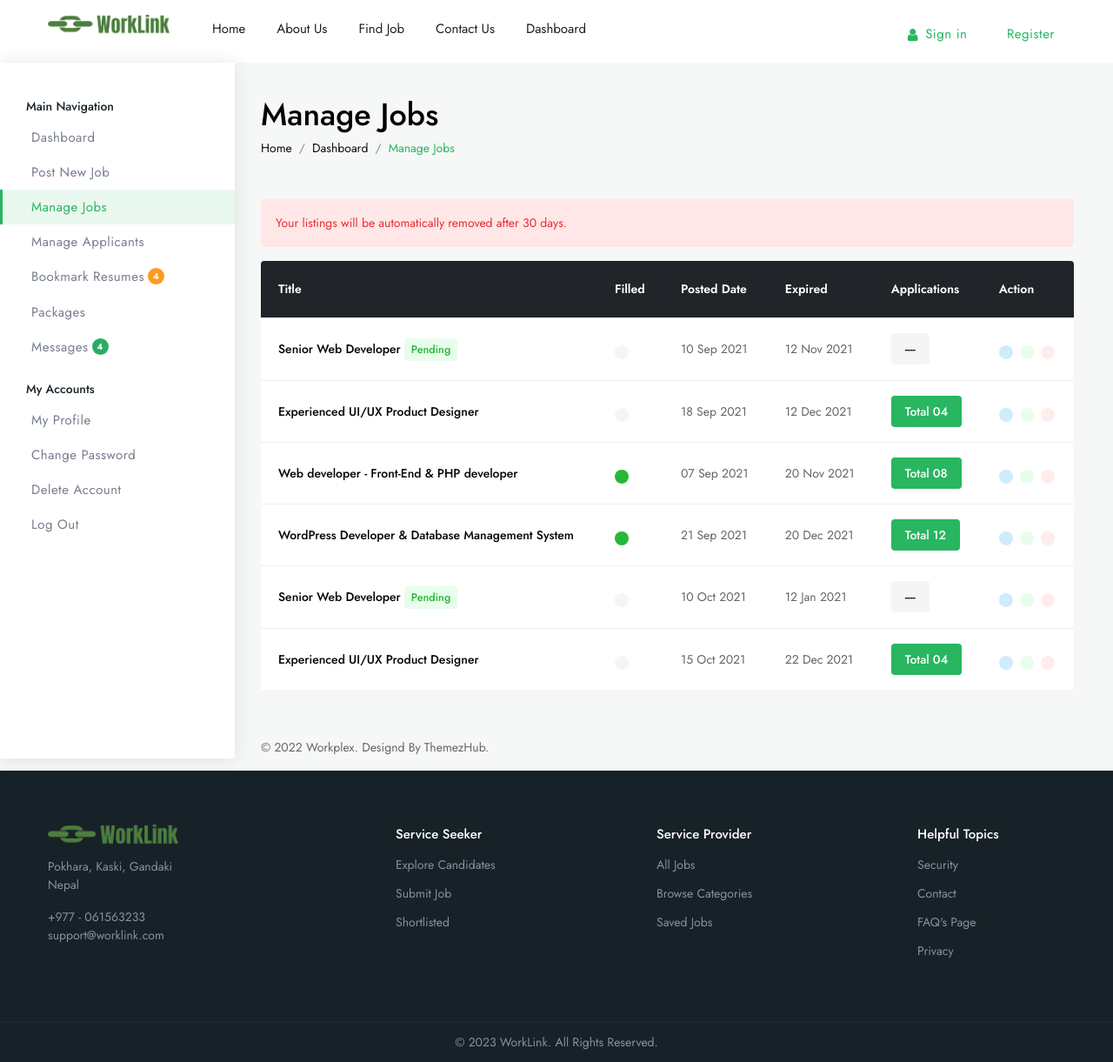
After one commit to sudipbhr/project-worklink, a Django app: page /manage-job/ in a window 1280 px wide. The commit adds this page. Shown: the whole page at 87% size. Run offline with Django 4.2, Linux system fonts and the light colour scheme; some libraries are stand-ins or nearby versions.

Commit message:
dashboard templetes

```diff
--- /dev/null
+++ b/services/templates/services/manage-job.html
@@ -0,0 +1,178 @@
+{% extends 'base.html' %}
+{% load static %}
+{% block title %} Dashboard {% endblock title %}
+{% block content %}
+<!-- ======================= dashboard Detail ======================== -->
+<div class="dashboard-wrap bg-light">
+    <a class="mobNavigation" data-toggle="collapse" href="#MobNav" role="button" aria-expanded="false" aria-controls="MobNav">
+        <i class="fas fa-bars mr-2"></i>Dashboard Navigation
+    </a>
+     <div class="collapse" id="MobNav">
+        <div class="dashboard-nav">
+            <div class="dashboard-inner">
+                <ul data-submenu-title="Main Navigation">
+                    <li><a href="employer-dashboard.html"><i class="lni lni-dashboard mr-2"></i>Dashboard</a></li>
+                    <li><a href="dashboard-post-job.html"><i class="lni lni-files mr-2"></i>Post New Job</a></li>
+                    <li class="active"><a href="dashboard-manage-jobs.html"><i class="lni lni-add-files mr-2"></i>Manage Jobs</a></li>
+                    <li><a href="dashboard-manage-applications.html"><i class="lni lni-briefcase mr-2"></i>Manage Applicants</a></li>
+                    <li><a href="dashboard-shortlisted-resume.html"><i class="lni lni-bookmark mr-2"></i>Bookmark Resumes<span class="count-tag bg-warning">4</span></a></li>
+                    <li><a href="dashboard-packages.html"><i class="lni lni-mastercard mr-2"></i>Packages</a></li>
+                    <li><a href="dashboard-messages.html"><i class="lni lni-envelope mr-2"></i>Messages<span class="count-tag">4</span></a></li>
+                </ul>
+                <ul data-submenu-title="My Accounts">
+                    <li><a href="dashboard-my-profile.html"><i class="lni lni-user mr-2"></i>My Profile </a></li>
+                    <li><a href="dashboard-change-password.html"><i class="lni lni-lock-alt mr-2"></i>Change Password</a></li>
+                    <li><a href="javascript:void(0);"><i class="lni lni-trash-can mr-2"></i>Delete Account</a></li>
+                    <li><a href="index.html"><i class="lni lni-power-switch mr-2"></i>Log Out</a></li>
+                </ul>
+            </div>
+        </div>
+    </div>
+
+    <div class="dashboard-content">
+        <div class="dashboard-tlbar d-block mb-5">
+            <div class="row">
+                <div class="colxl-12 col-lg-12 col-md-12">
+                    <h1 class="ft-medium">Manage Jobs</h1>
+                    <nav aria-label="breadcrumb">
+                        <ol class="breadcrumb">
+                            <li class="breadcrumb-item text-muted"><a href="#">Home</a></li>
+                            <li class="breadcrumb-item text-muted"><a href="#">Dashboard</a></li>
+                            <li class="breadcrumb-item"><a href="#" class="theme-cl">Manage Jobs</a></li>
+                        </ol>
+                    </nav>
+                </div>
+            </div>
+        </div>
+
+        <div class="dashboard-widg-bar d-block">
+            <div class="row">
+                <div class="col-xl-12 col-lg-12 col-md-12">
+                    <div class="d-flex align-items-center p-3 alert alert-danger">
+                        Your listings will be automatically removed after 30 days.
+                    </div>
+                    <div class="mb-4 tbl-lg rounded overflow-hidden">
+                        <div class="table-responsive bg-white">
+                            <table class="table">
+                                <thead class="thead-dark">
+                                    <tr>
+                                      <th scope="col">Title</th>
+                                      <th scope="col">Filled</th>
+                                      <th scope="col">Posted Date</th>
+                                      <th scope="col">Expired</th>
+                                      <th scope="col">Applications</th>
+                                      <th scope="col">Action</th>
+                                    </tr>
+                                </thead>
+                                <tbody>
+                                    <tr>
+                                        <td><div class="dash-title"><h4 class="mb-0 ft-medium fs-sm">Senior Web Developer<span class="medium theme-cl rounded text-success bg-light-success ml-1 py-1 px-2">Pending</span></h4></div></td>
+                                        <td><div class="dash-filled"><span class="p-2 circle gray d-inline-flex align-items-center justify-content-center"><i class="lni lni-minus"></i></span></div></td>
+                                        <td>10 Sep 2021</td>
+                                        <td>12 Nov 2021</td>
+                                        <td><a href="dashboard-manage-applications.html" class="gray rounded px-3 py-2 ft-medium">----</a></td>
+                                        <td>
+                                            <div class="dash-action">
+                                                <a href="javascript:void(0);" class="p-2 circle text-info bg-light-info d-inline-flex align-items-center justify-content-center mr-1"><i class="lni lni-eye"></i></a>
+                                                <a href="javascript:void(0);" class="p-2 circle text-success bg-light-success d-inline-flex align-items-center justify-content-center"><i class="lni lni-pencil"></i></a>
+                                                <a href="javascript:void(0);" class="p-2 circle text-danger bg-light-danger d-inline-flex align-items-center justify-content-center ml-1"><i class="lni lni-trash-can"></i></a>
+                                            </div>
+                                        </td>
+                                    </tr>
+                                    <tr>
+                                        <td><div class="dash-title"><h4 class="mb-0 ft-medium fs-sm">Experienced UI/UX Product Designer</h4></div></td>
+                                        <td><div class="dash-filled"><span class="p-2 circle gray d-inline-flex align-items-center justify-content-center"><i class="lni lni-minus"></i></span></div></td>
+                                        <td>18 Sep 2021</td>
+                                        <td>12 Dec 2021</td>
+                                        <td><a href="dashboard-manage-applications.html" class="theme-bg text-light rounded px-3 py-2 ft-medium">Total 04</a></td>
+                                        <td>
+                                            <div class="dash-action">
+                                                <a href="javascript:void(0);" class="p-2 circle text-info bg-light-info d-inline-flex align-items-center justify-content-center mr-1"><i class="lni lni-eye"></i></a>
+                                                <a href="javascript:void(0);" class="p-2 circle text-success bg-light-success d-inline-flex align-items-center justify-content-center"><i class="lni lni-pencil"></i></a>
+                                                <a href="javascript:void(0);" class="p-2 circle text-danger bg-light-danger d-inline-flex align-items-center justify-content-center ml-1"><i class="lni lni-trash-can"></i></a>
+                                            </div>
+                                        </td>
+                                    </tr>
+                                    <tr>
+                                        <td><div class="dash-title"><h4 class="mb-0 ft-medium fs-sm">Web developer - Front-End & PHP developer</h4></div></td>
+                                        <td><div class="dash-filled"><span class="p-2 circle text-light bg-success d-inline-flex align-items-center justify-content-center"><i class="lni lni-checkmark"></i></span></div></td>
+                                        <td>07 Sep 2021</td>
+                                        <td>20 Nov 2021</td>
+                                        <td><a href="dashboard-manage-applications.html" class="theme-bg text-light rounded px-3 py-2 ft-medium">Total 08</a></td>
+                                        <td>
+                                            <div class="dash-action">
+                                                <a href="javascript:void(0);" class="p-2 circle text-info bg-light-info d-inline-flex align-items-center justify-content-center mr-1"><i class="lni lni-eye"></i></a>
+                                                <a href="javascript:void(0);" class="p-2 circle text-success bg-light-success d-inline-flex align-items-center justify-content-center"><i class="lni lni-pencil"></i></a>
+                                                <a href="javascript:void(0);" class="p-2 circle text-danger bg-light-danger d-inline-flex align-items-center justify-content-center ml-1"><i class="lni lni-trash-can"></i></a>
+                                            </div>
+                                        </td>
+                                    </tr>
+                                    <tr>
+                                        <td><div class="dash-title"><h4 class="mb-0 ft-medium fs-sm">WordPress Developer & Database Management System</h4></div></td>
+                                        <td><div class="dash-filled"><span class="p-2 circle text-light bg-success d-inline-flex align-items-center justify-content-center"><i class="lni lni-checkmark"></i></span></div></td>
+                                        <td>21 Sep 2021</td>
+                                        <td>20 Dec 2021</td>
+                                        <td><a href="dashboard-manage-applications.html" class="theme-bg text-light rounded px-3 py-2 ft-medium">Total 12</a></td>
+                                        <td>
+                                            <div class="dash-action">
+                                                <a href="javascript:void(0);" class="p-2 circle text-info bg-light-info d-inline-flex align-items-center justify-content-center mr-1"><i class="lni lni-eye"></i></a>
+                                                <a href="javascript:void(0);" class="p-2 circle text-success bg-light-success d-inline-flex align-items-center justify-content-center"><i class="lni lni-pencil"></i></a>
+                                                <a href="javascript:void(0);" class="p-2 circle text-danger bg-light-danger d-inline-flex align-items-center justify-content-center ml-1"><i class="lni lni-trash-can"></i></a>
+                                            </div>
+                                        </td>
+                                    </tr>
+                                    <tr>
+                                        <td><div class="dash-title"><h4 class="mb-0 ft-medium fs-sm">Senior Web Developer<span class="medium theme-cl rounded text-success bg-light-success ml-1 py-1 px-2">Pending</span></h4></div></td>
+                                        <td><div class="dash-filled"><span class="p-2 circle gray d-inline-flex align-items-center justify-content-center"><i class="lni lni-minus"></i></span></div></td>
+                                        <td>10 Oct 2021</td>
+                                        <td>12 Jan 2021</td>
+                                        <td><a href="dashboard-manage-applications.html" class="gray rounded px-3 py-2 ft-medium">----</a></td>
+                                        <td>
+                                            <div class="dash-action">
+                                                <a href="javascript:void(0);" class="p-2 circle text-info bg-light-info d-inline-flex align-items-center justify-content-center mr-1"><i class="lni lni-eye"></i></a>
+                                                <a href="javascript:void(0);" class="p-2 circle text-success bg-light-success d-inline-flex align-items-center justify-content-center"><i class="lni lni-pencil"></i></a>
+                                                <a href="javascript:void(0);" class="p-2 circle text-danger bg-light-danger d-inline-flex align-items-center justify-content-center ml-1"><i class="lni lni-trash-can"></i></a>
+                                            </div>
+                                        </td>
+                                    </tr>
+                                    <tr>
+                                        <td><div class="dash-title"><h4 class="mb-0 ft-medium fs-sm">Experienced UI/UX Product Designer</h4></div></td>
+                                        <td><div class="dash-filled"><span class="p-2 circle gray d-inline-flex align-items-center justify-content-center"><i class="lni lni-minus"></i></span></div></td>
+                                        <td>15 Oct 2021</td>
+                                        <td>22 Dec 2021</td>
+                                        <td><a href="dashboard-manage-applications.html" class="theme-bg text-light rounded px-3 py-2 ft-medium">Total 04</a></td>
+                                        <td>
+                                            <div class="dash-action">
+                                                <a href="javascript:void(0);" class="p-2 circle text-info bg-light-info d-inline-flex align-items-center justify-content-center mr-1"><i class="lni lni-eye"></i></a>
+                                                <a href="javascript:void(0);" class="p-2 circle text-success bg-light-success d-inline-flex align-items-center justify-content-center"><i class="lni lni-pencil"></i></a>
+                                                <a href="javascript:void(0);" class="p-2 circle text-danger bg-light-danger d-inline-flex align-items-center justify-content-center ml-1"><i class="lni lni-trash-can"></i></a>
+                                            </div>
+                                        </td>
+                                    </tr>
+                                </tbody>
+                            </table>
+                        </div>
+                    </div>
+                </div>
+            </div>
+
+        </div>
+
+        <!-- footer -->
+        <div class="row">
+            <div class="col-md-12">
+                <div class="py-3">© 2022 Workplex. Designd By ThemezHub.</div>
+            </div>
+        </div>
+
+    </div>
+
+</div>
+<!-- ======================= dashboard Detail End ======================== -->
+
+
+
+
+
+
+{% endblock content %}
--- a/services/urls.py
+++ b/services/urls.py
@@ -14,4 +14,6 @@ urlpatterns = [
     path('contact-us/', views.contact_us, name="contact-us"),
     path('categories/', views.categories, name="categories"),
     path('post-job/', views.post_job, name="post-job"),
+    path('manage-job/', views.manage_job, name="manage-job"),
+    path('sidebar/', views.sidebar, name="sidebar"),
 ]
--- a/services/views.py
+++ b/services/views.py
@@ -69,3 +69,14 @@ def post_job(request):
     template_name='services/post-job.html'
     context={}
     return render(request, template_name, context)
+
+
+def manage_job(request):
+    template_name='services/manage-job.html'
+    context={}
+    return render(request, template_name, context)
+
+def sidebar(request):
+    template_name='services/sidebar.html'
+    context={}
+    return render(request, template_name, context)
```
Also changed, not shown: services/templates/services/dashboard.html (+4 -4 lines), services/templates/services/includes/base.html (added, +334 -0 lines), services/templates/services/sidebar.html (added, +26 -0 lines), services/templates/services/includes/sidebar.html (added).
